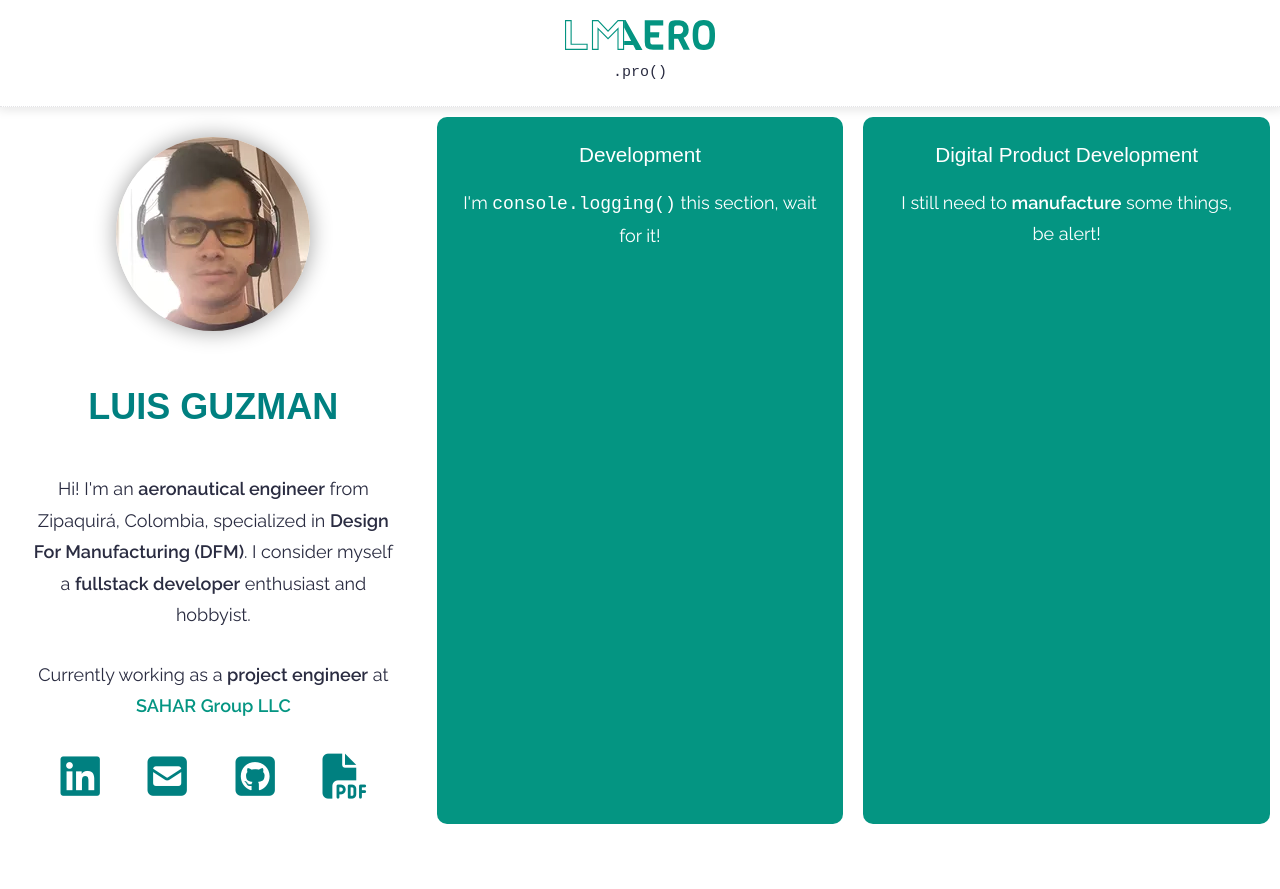
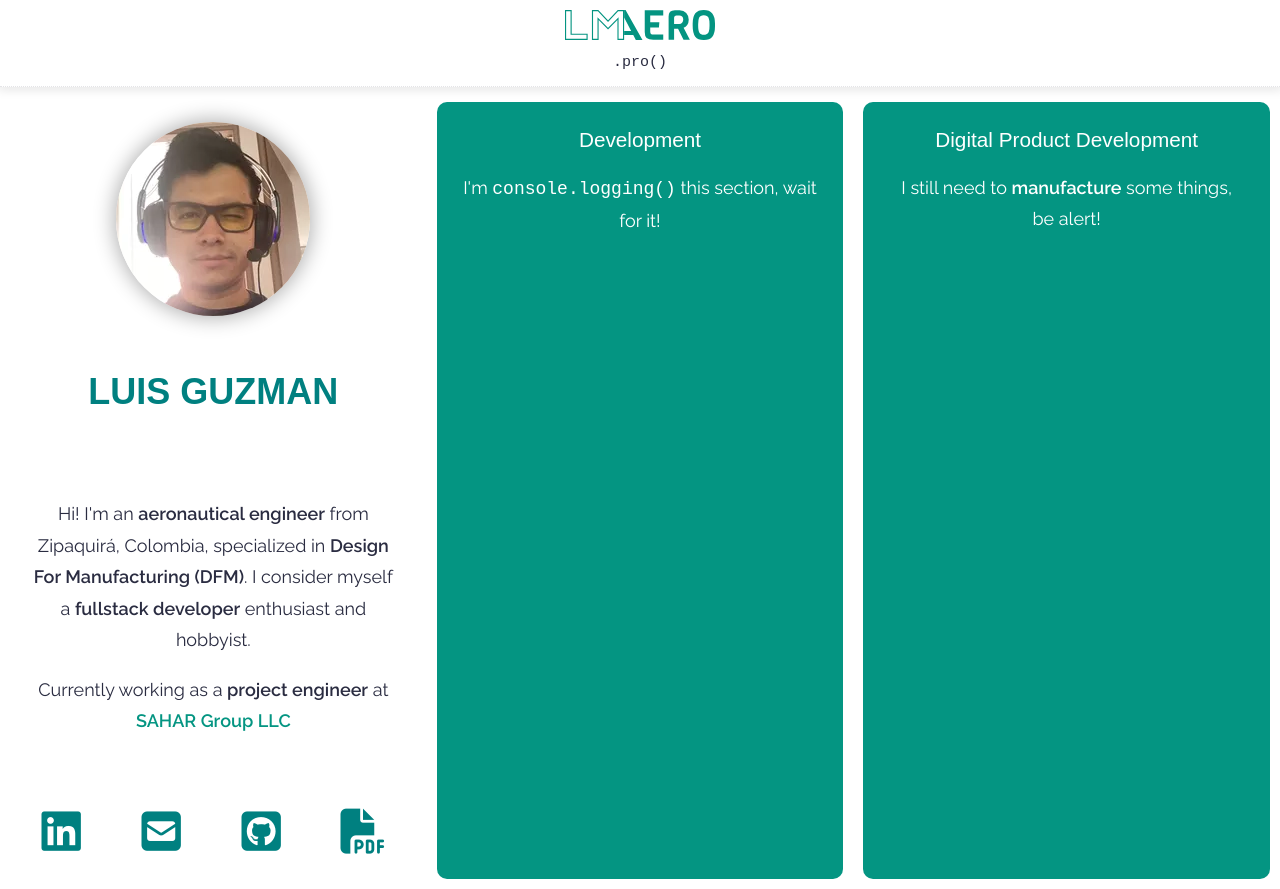
Before and after one commit to lmaero/lmaero.github.io, a website built with Parcel: page index.html in a window 1280 px wide. Before the commit the page ends 834 px from the top, so only its background shows below. Built offline with nearby package versions, Linux system fonts and the light colour scheme; a web font is replaced by a local one.

Commit message:
Add responsive design for devices above 768px

```diff
--- a/index.html
+++ b/index.html
@@ -67,6 +67,7 @@
 
   <!-- MAIN SECTION - HERO -->
   <main class="hero">
+    <div class="hero__picture-wrapper">
       <picture>
         <source type="image/webp"
                 srcset="
@@ -82,9 +83,10 @@
              src="./src/assets/images/luis-guzman-photo@3x.jpeg"
              alt="Luis Miguel Guzman Perez's photo of himself" />
       </picture>
+      <h1 class="hero__title">Luis Guzman</h1>
+    </div>
 
-    <h1 class="hero__title">Luis Guzman</h1>
-
+    <div class="hero__description-wrapper">
       <p class="hero__description">
         Hi! I'm an <strong>aeronautical engineer</strong> from Zipaquirá,
         Colombia, specialized in <strong>Design For Manufacturing
@@ -92,13 +94,13 @@
           developer</strong>
         enthusiast and hobbyist.
       </p>
-
       <p class="hero__description">
         Currently working as a <strong>project engineer</strong> at <a
            href="https://saharaero.com/">SAHAR Group LLC</a>
       </p>
+    </div>
 
-    <div class="hero__contact">
+    <div class="hero__contact-wrapper">
       <a class="hero__contact-link"
          href="https://www.linkedin.com/in/lmaeropro/"
          aria-label="Link to Luis Guzman's LinkedIn Profile">
--- a/src/styles/styles.css
+++ b/src/styles/styles.css
@@ -94,32 +94,6 @@
   min-width: 320px;
 }
 
-@media screen and (min-width: 768px) {
-  body {
-    grid-template-columns: repeat(3, 1fr);
-    grid-template-areas:
-      'header header header'
-      'hero dev dpd'; /* DEV=DEVELOPMENT && DPD=DIGITAL PRODUCT DEVELOPMENT */
-  }
-
-  .header {
-    grid-area: header; /* FULL WIDTH AT FIRST ROW OF THE GRID */
-    padding: 2rem;
-  }
-
-  .hero {
-    grid-area: hero;
-  }
-
-  .experience__dev {
-    grid-area: dev;
-  }
-
-  .experience__dpd {
-    grid-area: dpd;
-  }
-}
-
 /* HEADER */
 /* Header */
 header {
@@ -182,6 +156,7 @@
 .hero__title {
   color: var(--color-secondary);
   font-weight: bold;
+  text-align: center;
   text-transform: uppercase;
 }
 
@@ -191,7 +166,7 @@
 }
 
 /* Contact Links */
-.hero__contact {
+.hero__contact-wrapper {
   align-items: center;
   display: flex;
   justify-content: space-between;
@@ -227,3 +202,76 @@
   color: var(--color-white);
   margin-top: 0;
 }
+
+/* MEDIA QUERIES */
+@media screen and (min-width: 768px) {
+  body {
+    grid-template-columns: 1fr 1fr;
+    grid-template-areas:
+      'header header'
+      'hero hero'
+      'dev dpd';
+  }
+
+  .header {
+    grid-area: header;
+  }
+
+  .hero {
+    display: grid;
+    grid-area: hero;
+    grid-gap: 4rem;
+    grid-template-areas: 'picture description contact';
+    grid-template-columns: 1fr 2.5fr 0.5fr;
+  }
+
+  .hero__picture-wrapper {
+    grid-area: picture;
+    text-align: center;
+  }
+
+  .hero__description-wrapper {
+    grid-area: description;
+  }
+
+  .hero__contact-wrapper {
+    display: flex;
+    flex-direction: column;
+    grid-area: contact;
+    height: 100%;
+    text-align: center;
+  }
+}
+
+@media screen and (min-width: 1024px) {
+  body {
+    grid-template-areas:
+      'header header header'
+      'hero dev dpd'; /* DEV=DEVELOPMENT && DPD=DIGITAL PRODUCT DEVELOPMENT */
+    grid-template-columns: repeat(3, 1fr);
+  }
+
+  .header {
+    grid-area: header; /* FULL WIDTH AT FIRST ROW OF THE GRID */
+    margin-bottom: 0.5rem;
+    padding-top: 1rem;
+  }
+
+  .hero {
+    display: flex;
+    grid-area: hero;
+  }
+
+  .hero__contact-wrapper {
+    flex-direction: row;
+    width: 90%;
+  }
+
+  .experience__dev {
+    grid-area: dev;
+  }
+
+  .experience__dpd {
+    grid-area: dpd;
+  }
+}
```
Lines whose indentation alone changed are shown as unchanged.
